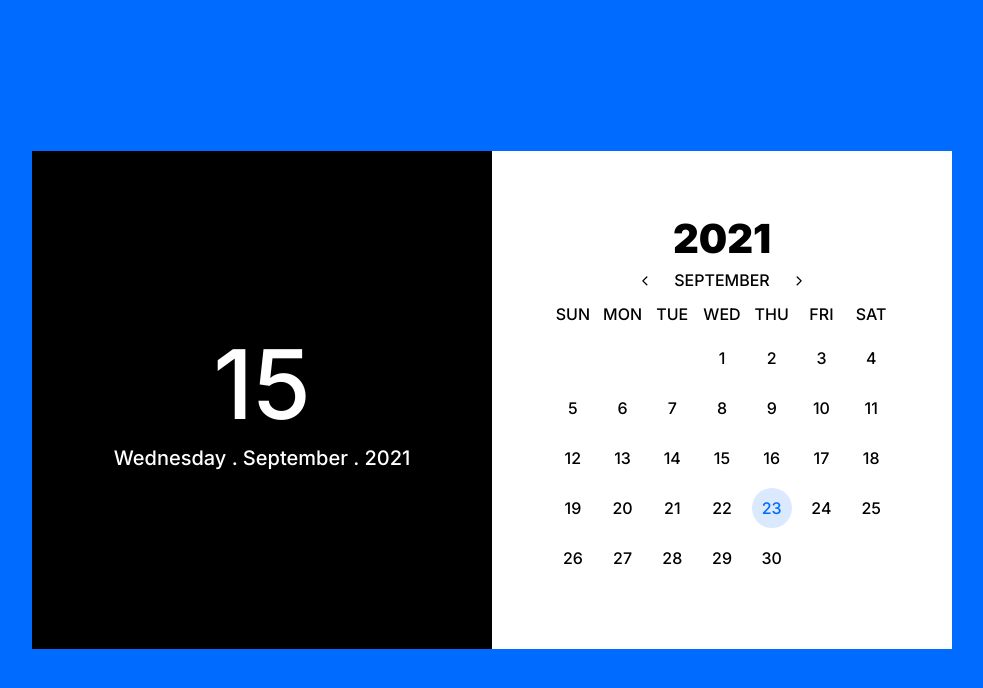
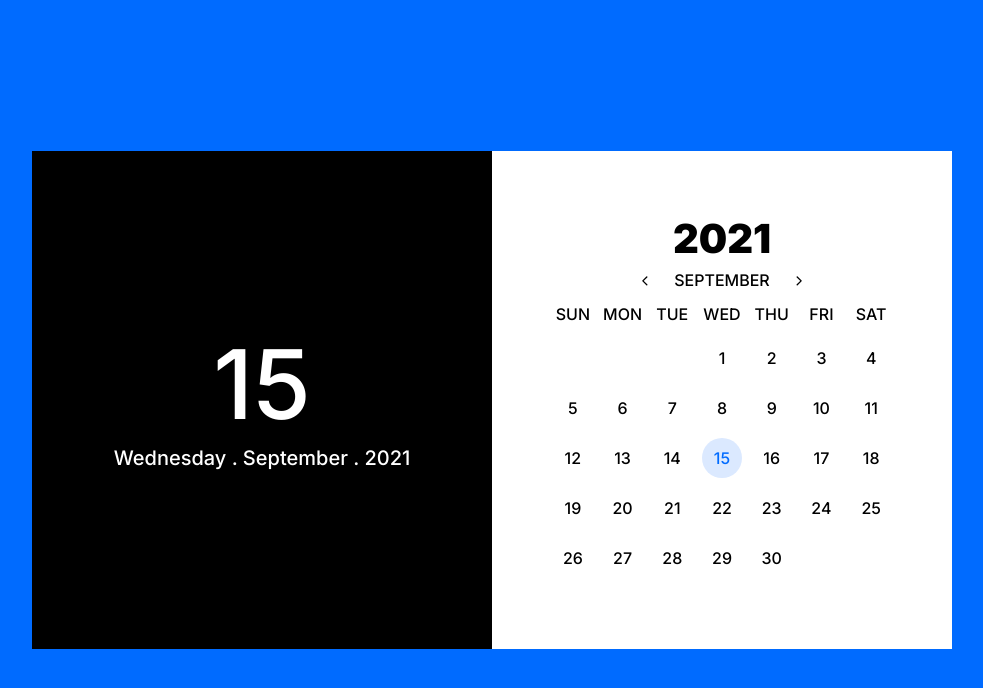
Before and after one commit to AlecANL/calenar-component-vanilla, a plain HTML site: page index.html in a window 1280 px wide. Both pictures are taken after a click on the element 870 px from the left and 457 px from the top of the page. Shown: the whole page, without its empty margins (148-1131 px from the left). Drawn offline with Linux system fonts and the light colour scheme.

Commit message:
[ADD]: change active day when click on day

```diff
--- a/src/js/app.js
+++ b/src/js/app.js
@@ -93,7 +93,21 @@ function handleCalendar(e) {
   renderDOM($calendarDate, CurrentDateWidget, dateFormatted);
 }
 
+function handleActiveDay() {
+  console.log('hello world');
+  $contentDays.addEventListener('click', e => {
+    const days = document.querySelectorAll('.day');
+    if (e.target.classList.contains('day')) {
+      days.forEach(day => {
+        day.classList.remove('current-day');
+      });
+      e.target.classList.add('current-day');
+    }
+  });
+}
+
 currentDate(handleCurrentMonth);
 $calendar.addEventListener('click', handleCalendar);
 $prev.addEventListener('click', getPreviusDate);
 $next.addEventListener('click', getNextDate);
+document.addEventListener('DOMContentLoaded', handleActiveDay);
--- a/src/styles/styles.css
+++ b/src/styles/styles.css
@@ -55,8 +55,9 @@ body {
   background-color: var(--just-white);
   block-size: 100%;
   inline-size: 100%;
-  padding-inline-start: 3.5rem;
-  padding-inline-end: 3.5rem;
+  padding-inline: 1.5rem;
+  /* padding-inline-start: 3.5rem; */
+  /* padding-inline-end: 3.5rem; */
   box-sizing: border-box;
 }
 .weekDays,
@@ -83,6 +84,7 @@ body {
   align-items: center;
   justify-content: center;
   box-sizing: border-box;
+  padding-block: 0.3rem;
 }
 .current-day {
   background-color: var(--bgcurrentDay);
```
